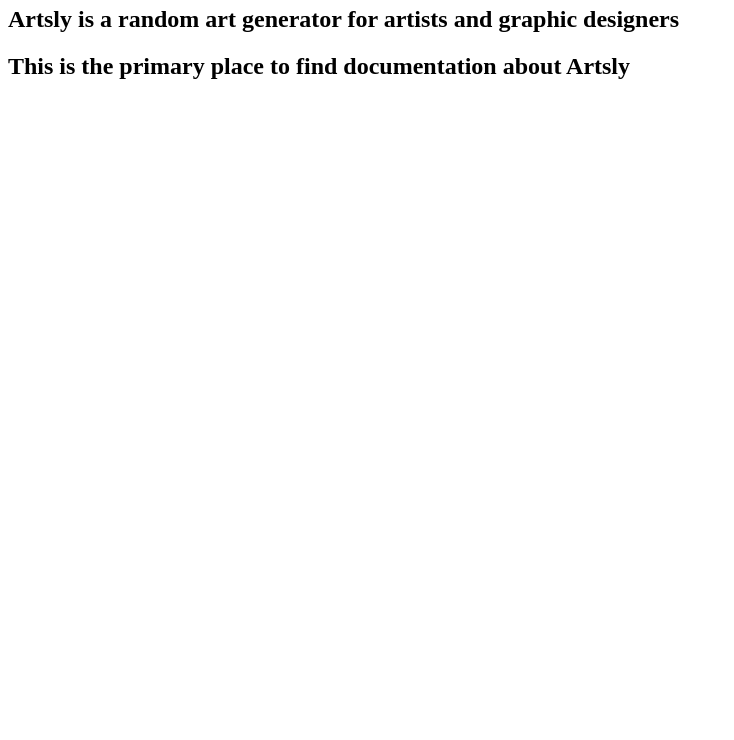
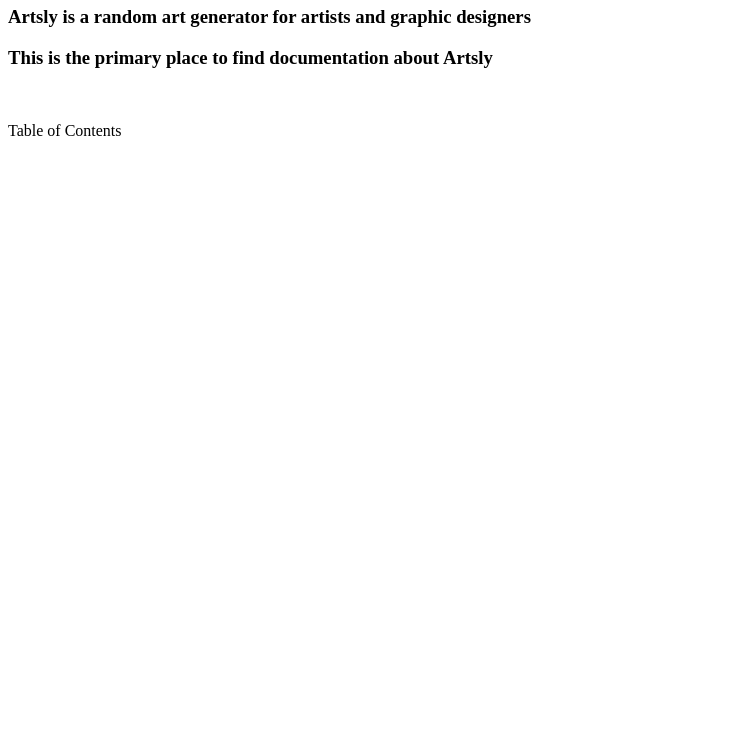
Before and after one commit to Artsly/docs, a plain HTML site: page index.html in a window 1280 px wide. Shown: the part 60-800 px from the top of the page, without its empty margins (0-734 px from the left). Drawn offline with Linux system fonts and the light colour scheme.

Commit message:
update to docs

```diff
--- a/index.html
+++ b/index.html
@@ -4,7 +4,9 @@
 	</head>
 	<body>
 		<p><h1>Artsly Documentation</h1></p>
-		<p><h2>Artsly is a random art generator for artists and graphic designers</h2></p>
-		<p><h2>This is the primary place to find documentation about Artsly</h2></p>
+		<p><h3>Artsly is a random art generator for artists and graphic designers</h3></p>
+		<p><h3>This is the primary place to find documentation about Artsly</h3></p>
+		<br>
+		<p>Table of Contents</p>
 	</body>
 </html>
```
